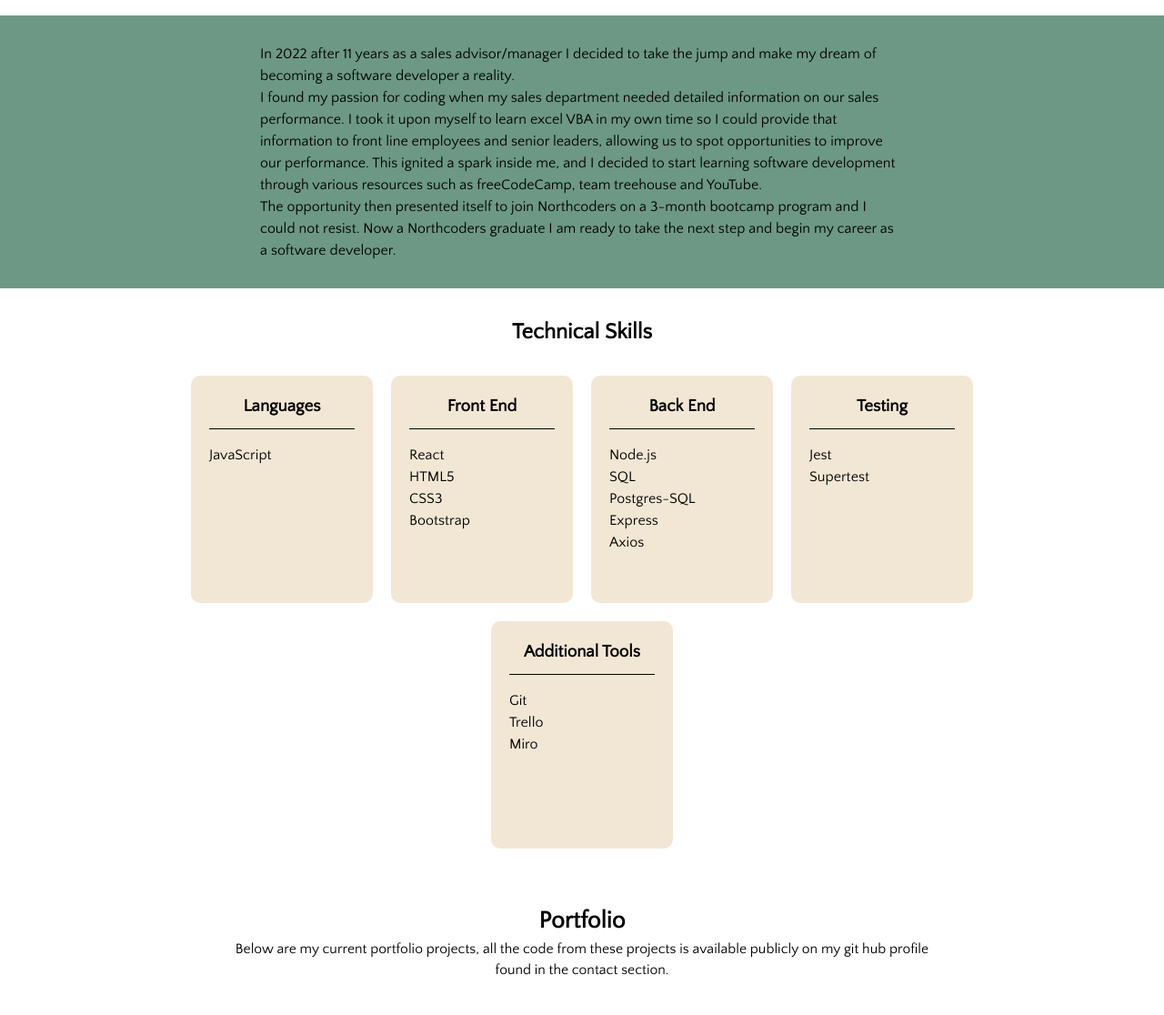
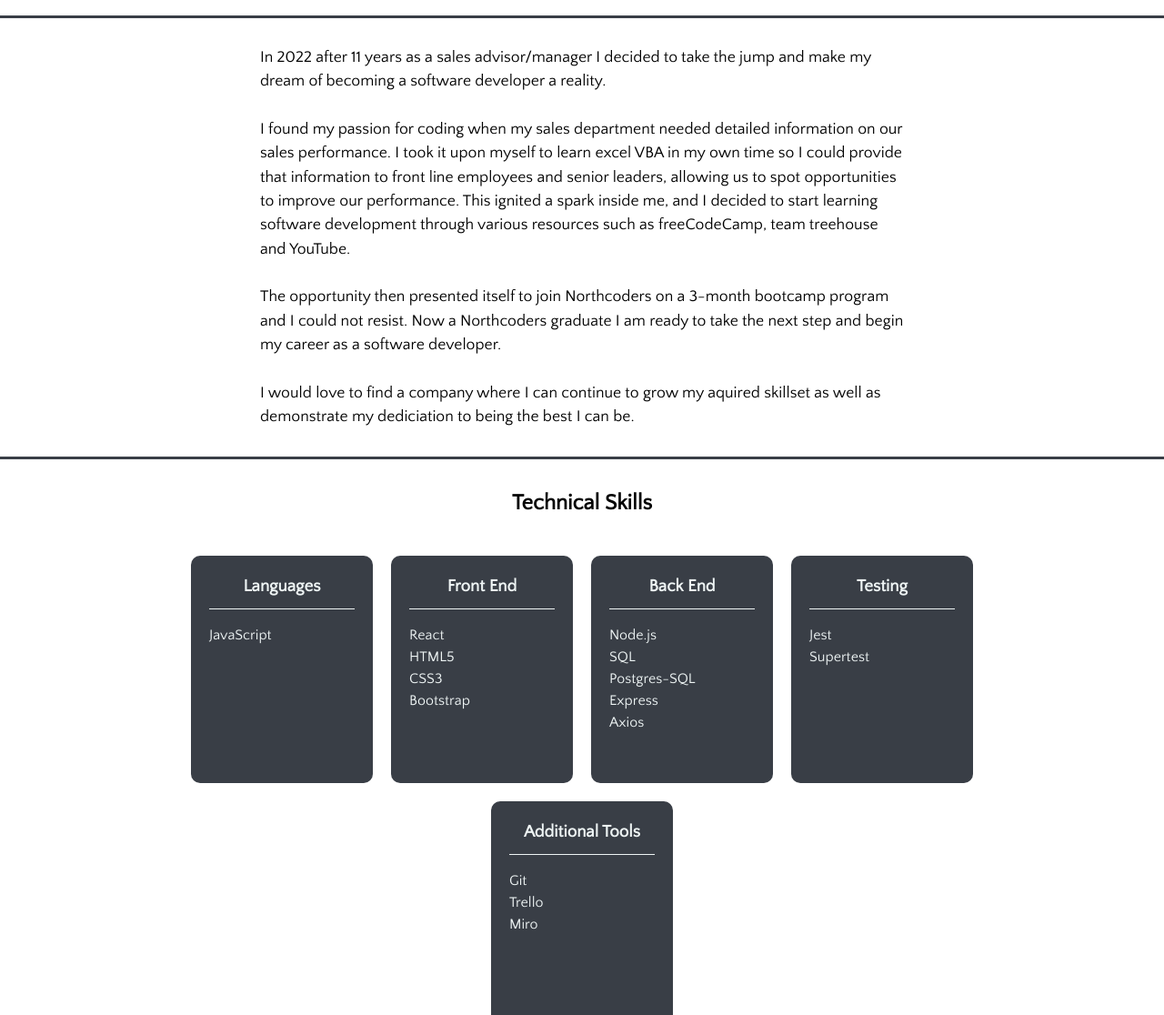
Before and after one commit to benboosh01/portfolio, a plain HTML site: page index.html in a window 1280 px wide. Shown: the part 453-1569 px from the top of the page at 91% size. Drawn offline with Linux system fonts and the light colour scheme.

Commit message:
update styling

```diff
--- a/index.html
+++ b/index.html
@@ -66,17 +66,19 @@
           In 2022 after 11 years as a sales advisor/manager I decided to take
           the jump and make my dream of becoming a software developer a
           reality.<br />
+          <br />
           I found my passion for coding when my sales department needed detailed
           information on our sales performance. I took it upon myself to learn
           excel VBA in my own time so I could provide that information to front
           line employees and senior leaders, allowing us to spot opportunities
           to improve our performance. This ignited a spark inside me, and I
           decided to start learning software development through various
-          resources such as freeCodeCamp, team treehouse and YouTube. <br />The
+          resources such as freeCodeCamp, team treehouse and YouTube. <br /><br />The
           opportunity then presented itself to join Northcoders on a 3-month
           bootcamp program and I could not resist. Now a Northcoders graduate I
           am ready to take the next step and begin my career as a software
-          developer.
+          developer.<br /><br />
+          I would love to find a company where I can continue to grow my aquired skillset as well as demonstrate my dediciation to being the best I can be.
         </p>
       </section>
       <h2 id="skills-title">Technical Skills</h2>
--- a/styling.css
+++ b/styling.css
@@ -82,10 +82,12 @@ main {
     padding: 30px;
     max-width: 768px;
     margin: 0 auto;
+    font-size: 1.1em;
 }
 
 .statement-section {
-    background-color: #6D9886;
+    border-top: solid #393E46;
+    border-bottom: solid #393E46;
 }
 
 .statement-section > h2 {
@@ -102,10 +104,11 @@ main {
     display: flex;
     flex-wrap: wrap;
     gap: 20px;
-    padding-top: 30px;
+    padding: 40px 0;
     justify-content: center;
     max-width: 992px;
     margin: 0 auto;
+    border-bottom: solid #393E46;
 }
 
 .skills-card {
@@ -113,7 +116,8 @@ main {
     flex-direction: column;
     width: 200px;
     height: 250px;
-    background-color: #F2E7D5;
+    background-color: #393E46;
+    color: #EFF5F5;
     padding: 20px;
     border-radius: 10px;
 }
@@ -138,7 +142,7 @@ main {
     text-align: center;
     padding: 10px 0 20px;
     font-size: 1.4em;
-    margin: 50px 0 20px;
+    margin: 20px 0 20px;
 }
 
 .portfolio-title > p {
@@ -159,14 +163,14 @@ main {
 .portfolio-card {
     width: 350px;
     height: 350px;
-    background-color: #6D9886;
+    background-color: #D6E4E5;
+    color: black;
     border-radius: 10px;
     padding: 20px;
     display: flex;
     flex-direction: column;
     gap: 20px;
     text-decoration: none;
-    color: black;
     font-size: 1.1em;
 }
 
@@ -175,7 +179,8 @@ main {
 }
 
 .portfolio-card:hover {
-    background-color: #BCEAD5;
+    background-color: #393E46;
+    color: #EFF5F5;
 }
 
 .portfolio-card > h3, .portfolio-card > h4 {
```
